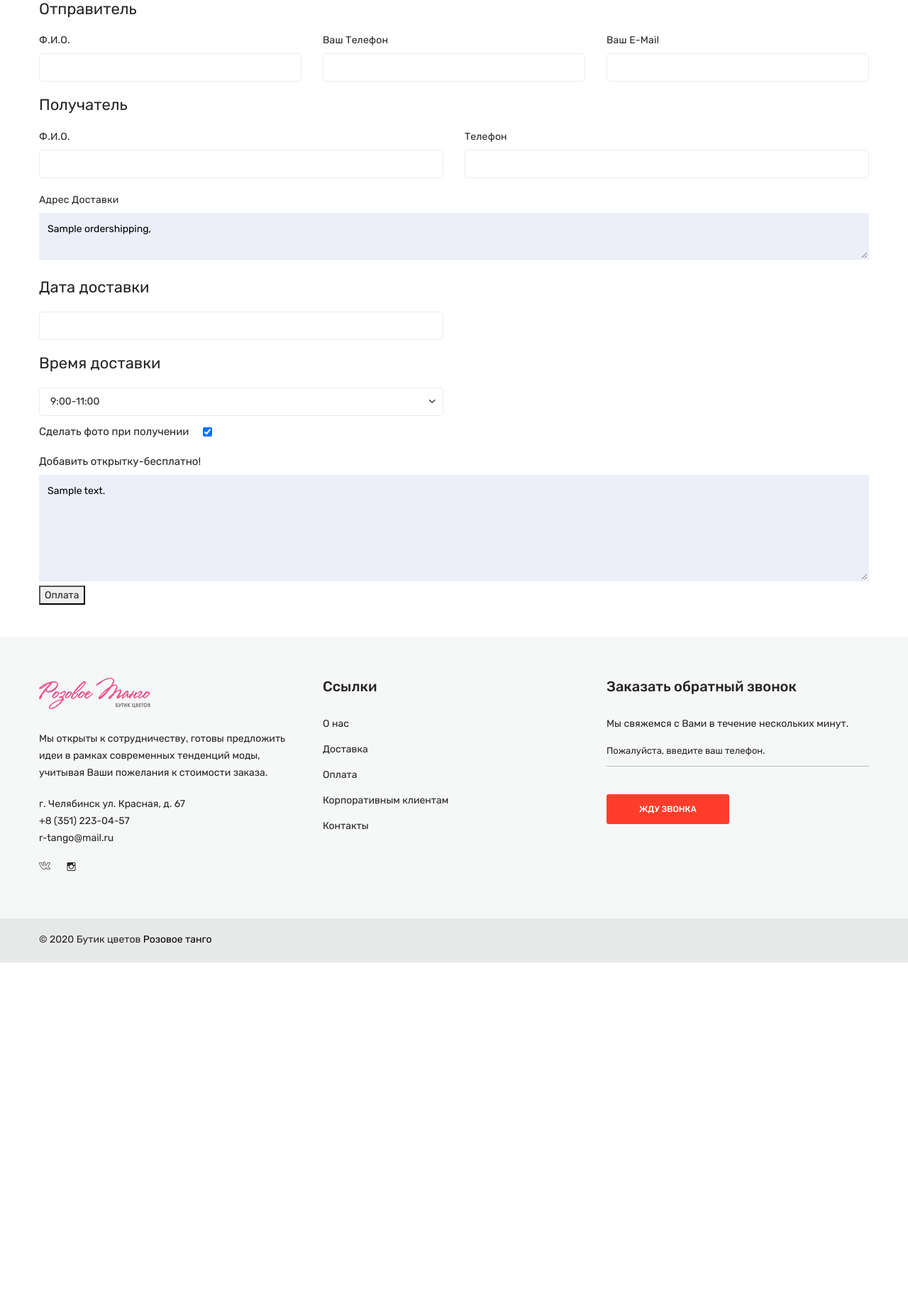
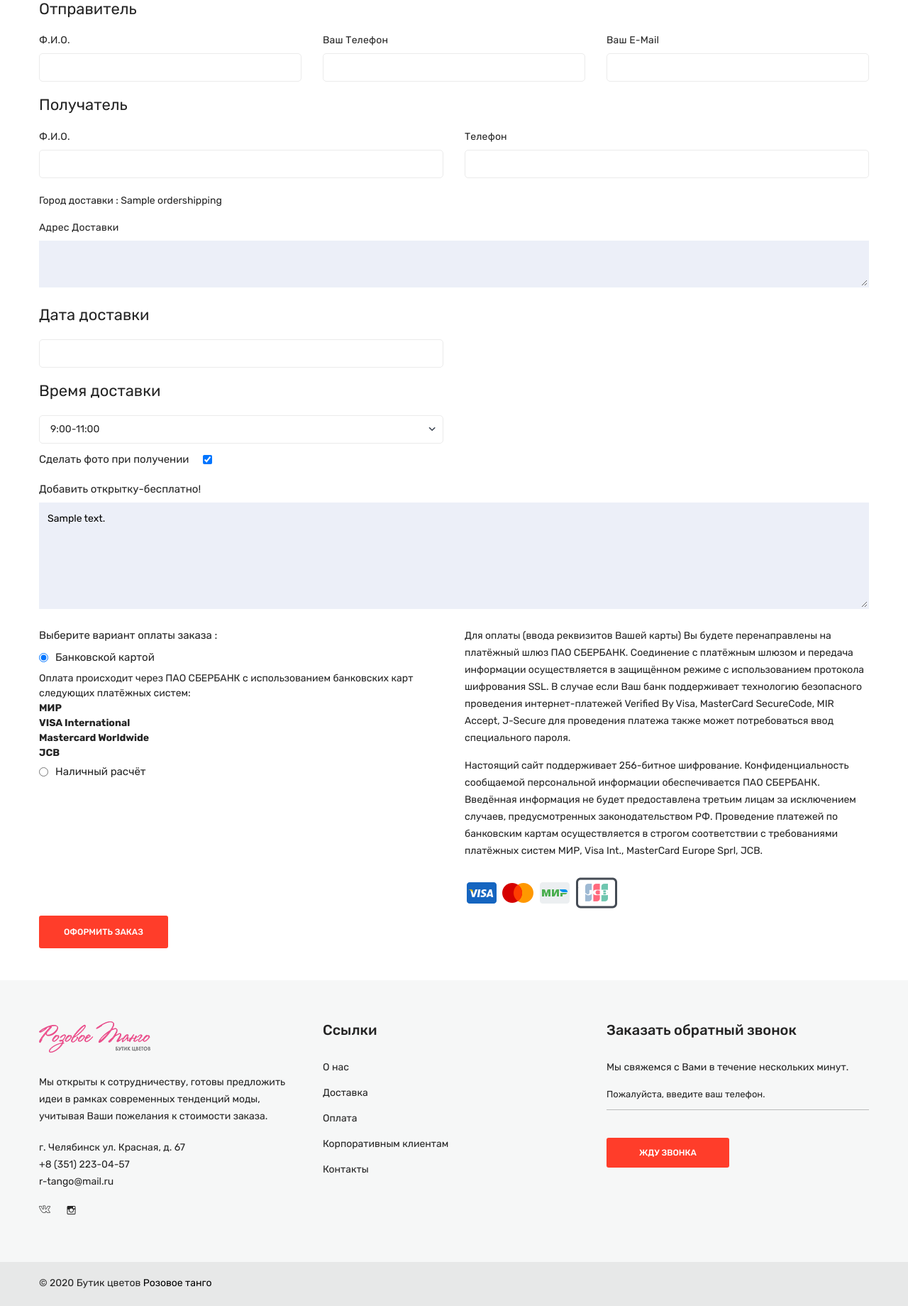
Before and after one commit to ddnnss/rtango, a Django app: page /checkout/ in a window 1280 px wide. Shown: the part 272-2112 px from the top of the page at 71% size. Before the commit the page ends 1628 px from the top, so only its background shows below. Run offline with Django 3.2, Linux system fonts and the light colour scheme; a user stored in the database is signed in; tables that the repository leaves empty hold one stand-in row (values such as "Sample post"); grey boxes marked "Sample" are stand-in pictures; parts of the project's set-up code (start-up, migrations or seed data) failed here and were passed over; some libraries are stand-ins or nearby versions; some web fonts are replaced.

Commit message:
add sber payments

```diff
--- a/order/models.py
+++ b/order/models.py
@@ -80,6 +80,7 @@ class Order(models.Model):
     order_code = models.CharField('Код заказа', max_length=10, blank=True, null=True)
     is_complete = models.BooleanField('Заказ выполнен ?', default=False)
     is_payd = models.BooleanField('Заказ оплачен ?', default=False)
+    sber_orderId = models.CharField(max_length=255, blank=True, null=True)
     created_at = models.DateTimeField(auto_now_add=True)
     updated_at = models.DateTimeField(auto_now=True)
 
--- a/page/urls.py
+++ b/page/urls.py
@@ -37,6 +37,8 @@ urlpatterns = [
     path('sitemap.xml', views.sitemap, name='sitemap'),
     path('payment/', views.payment, name='payment'),
     path('delivery/', views.delivery, name='delivery'),
+    path('sber_success/', views.sber_success, name='sber_success'),
+    path('sber_fail/', views.sber_fail, name='sber_fail'),
     # path('login/', views.login, name='login'),
     # path('logout/', views.logout_page, name='logout'),
     # path('profile/<nickname_req>', views.profile, name='profile'),
--- a/page/views.py
+++ b/page/views.py
@@ -3,7 +3,7 @@ import json
 from django.shortcuts import render
 from django.http import JsonResponse, HttpResponseRedirect, HttpResponse
 from django.views.decorators.csrf import csrf_exempt
-
+import requests
 from .models import *
 from item.models import *
 from django.core.paginator import Paginator, EmptyPage, PageNotAnInteger
@@ -69,6 +69,19 @@ def order(request, order_code):
         order=None
 
     if order:
+        if request.user.is_authenticated:
+            all_cart_items = Cart.objects.filter(client_id=request.user.id)
+        else:
+            s_key = request.session.session_key
+            guest = Guest.objects.get(session=s_key)
+            all_cart_items = Cart.objects.filter(guest=guest)
+        if all_cart_items:
+            for item in all_cart_items:
+                ItemsInOrder.objects.create(order_id=order.id, item_id=item.item.id, number=item.number,
+                                            current_price=item.item.price)
+                item.item.buys = item.item.buys + 1
+                item.item.save()
+            all_cart_items.delete()
         return render(request, 'page/order_complete.html', locals())
     else:
         raise Http404
@@ -353,9 +366,10 @@ def checkout(request):
             return HttpResponseRedirect('/order/{}'.format(new_order.order_code))
 
         if request.POST.get('form_type') == 'new_checkout':
-
+            print(request.POST)
             order_code = create_password()
             is_need_photo = False
+            payment = request.POST.get('payment')
             receiver_name = request.POST.get('receiver-name')
             receiver_phone = request.POST.get('receiver-phone')
             sender_name = request.POST.get('sender-name')
@@ -364,13 +378,14 @@ def checkout(request):
             order_date = request.POST.get('order-date')
             order_time = request.POST.get('order-time')
             receiver_address = request.POST.get('receiver-address')
-            is_need_phono = request.POST.get('order-photo')
-            if is_need_phono:
+            is_need_photo = request.POST.get('order-photo')
+            if is_need_photo:
                 is_need_photo = True
             card_text = request.POST.get('order-card')
 
 
             shipping = request.POST.get('shipping')
+
 
             order = Order.objects.create(order_code=order_code,
                                          receiver_name=receiver_name,
@@ -384,28 +399,70 @@ def checkout(request):
                                         card_text = card_text,
                                          receiver_address=receiver_address,
                                          shipping_id=shipping)
-            if request.user.is_authenticated:
-                all_cart_items = Cart.objects.filter(client_id=request.user.id)
-            else:
-                s_key = request.session.session_key
-                guest = Guest.objects.get(session=s_key)
-                all_cart_items = Cart.objects.filter(guest=guest)
-            for item in all_cart_items:
-                ItemsInOrder.objects.create(order_id=order.id, item_id=item.item.id, number=item.number,
-                                            current_price=item.item.price)
-                item.item.buys = item.item.buys + 1
-                item.item.save()
-            all_cart_items.delete()
+
             # request.user.used_promo = None
             # request.user.save()
             new_order = Order.objects.get(id=order.id)
+            shipping_town = OrderShipping.objects.get(id=shipping)
+            shipping_price = shipping_town.price
+            if shipping_town.isFree:
+                if new_order.total_price >= shipping_town.freePrice:
+                    shipping_price = 0
+            # if request.user.is_authenticated:
+            #     all_cart_items = Cart.objects.filter(client_id=request.user.id)
+            # else:
+            #     s_key = request.session.session_key
+            #     guest = Guest.objects.get(session=s_key)
+            #     all_cart_items = Cart.objects.filter(guest=guest)
+            # for item in all_cart_items:
+            #     ItemsInOrder.objects.create(order_id=order.id, item_id=item.item.id, number=item.number,
+            #                                 current_price=item.item.price)
+            #     item.item.buys = item.item.buys + 1
+            #     item.item.save()
+            # all_cart_items.delete()
             msg_html = render_to_string('email/new_order.html', {'order': new_order})
             if sender_email:
                 send_mail('Заказ успешно размещен', None, 'info@r-tango.ru', [sender_email],
                           fail_silently=False, html_message=msg_html)
             send_mail('Новый заказ', None, 'norply@r-tango.ru', [settings.SEND_TO],
                       fail_silently=False, html_message=msg_html)
-            return HttpResponseRedirect('/order/{}'.format(new_order.order_code))
+            if payment == 'nal':
+
+                return HttpResponseRedirect('/order/{}'.format(new_order.order_code))
+            elif payment =='sber':
+                print('sber payment')
+                response = requests.get('https://3dsec.sberbank.ru/payment/rest/register.do?'
+                                        'amount={}00&'
+                                        'currency=643&'
+                                        'language=ru&'
+                                        'orderNumber={}&'
+                                        'description=Оплата заказа {}. Стоимость доствки {}&'
+                                        'password={}&'
+                                        'userName={}&'
+                                        'returnUrl={}&'
+                                        'failUrl={}&'
+                                        'pageView=DESKTOP&sessionTimeoutSecs=1200'.format(new_order.total_price + shipping_price,
+                                                                                          shipping_price,
+                                                                                          new_order.order_code,
+                                                                                          new_order.order_code,
+                                                                                          settings.SBER_PASSWORD,
+                                                                                          settings.SBER_LOGIN,
+                                                                                          settings.SBER_SUCCESS_URL,
+                                                                                          settings.SBER_FAIL_URL), )
+                response_data = json.loads(response.content)
+
+
+                try:
+                    orderId = response_data['orderId']
+                    print('orderId',orderId)
+                    new_order.sber_orderId = orderId
+                    new_order.save()
+                    print('formUrl',response_data['formUrl'])
+                    return HttpResponseRedirect(response_data['formUrl'])
+                except:
+                    print('error')
+
+
 
 
 
@@ -631,3 +688,15 @@ def one_click(request):
     if request.POST.get('form_type') == 'callback':
         Callback.objects.create(name=request.POST.get('name'), phone=request.POST.get('phone'))
     return HttpResponseRedirect(request.META.get('HTTP_REFERER'))
+
+
+
+def sber_success(request):
+    sber_orderId = request.GET.get('orderId')
+    order = Order.objects.get(sber_orderId=sber_orderId)
+    order.is_payd = True
+    order.save()
+    return HttpResponseRedirect('/order/{}'.format(order.order_code))
+
+def sber_fail(request):
+    pass
--- a/rtango/settings.py
+++ b/rtango/settings.py
@@ -39,6 +39,8 @@ INSTALLED_APPS = [
     'cart',
     'ckeditor',
 ]
+
+
 
 MIDDLEWARE = [
     'django.middleware.security.SecurityMiddleware',
--- a/templates/page/checkout.html
+++ b/templates/page/checkout.html
@@ -55,8 +55,10 @@
                         </div>
                         <div class="col-lg-12 col-md-6">
                             <div class="billing-info">
+                                {% if town %} <p>Город доставки : {{ town }}</p>  {% endif %}
                                 <label>Адрес доставки</label>
-                                    <textarea name="receiver-address" required >{% if town %}{{ town }}, {% endif %}</textarea>
+
+                                <textarea name="receiver-address" required ></textarea>
                             </div>
                         </div>
 
@@ -91,7 +93,7 @@
                         </div>
                     </div>
 
-                        <div class="row">
+                    <div class="row mb-20">
                         <div class="col-lg-12 col-md-6">
                             <div class="billing-select">
                                 <label>Добавить открытку-бесплатно!</label>
@@ -100,9 +102,45 @@
                         </div>
 
                     </div>
+                    <div class="row">
+                        <div class="col-lg-6 col-md-6">
+
+                                <label >Выберите вариант оплаты заказа :</label>
+                                <div class="single-ship">
+                                    <input type="radio" id="payment_card" checked="" value="sber" name="payment">
+                                    <label for="payment_card">Банковской картой</label>
+                                    <div class=""> Оплата происходит через ПАО СБЕРБАНК с использованием банковских карт следующих платёжных систем:<br>
+                                        <b>МИР</b><br>
+                                        <b>VISA International</b><br>
+                                        <b>Mastercard Worldwide</b><br>
+                                        <b>JCB</b></div>
+                                </div>
+                                <div class="single-ship">
+                                    <input id="payment_nal" type="radio" value="nal" name="payment">
+                                    <label for="payment_nal">Наличный расчёт</label>
+                                    <div class=""></div>
+
+                                </div>
+
+
+                        </div>
+  <div class="col-lg-6 col-md-6">
+                                <p>Для оплаты (ввода реквизитов Вашей карты) Вы будете перенаправлены на платёжный шлюз ПАО СБЕРБАНК. Соединение с платёжным шлюзом и передача информации осуществляется в защищённом режиме с использованием протокола шифрования SSL. В случае если Ваш банк поддерживает технологию безопасного проведения интернет-платежей Verified By Visa, MasterCard SecureCode, MIR Accept, J-Secure для проведения платежа также может потребоваться ввод специального пароля.</p>
+
+                                <p>Настоящий сайт поддерживает 256-битное шифрование. Конфиденциальность сообщаемой персональной информации обеспечивается ПАО СБЕРБАНК. Введённая информация не будет предоставлена третьим лицам за исключением случаев, предусмотренных законодательством РФ. Проведение платежей по банковским картам осуществляется в строгом соответствии с требованиями платёжных систем МИР, Visa Int., MasterCard Europe Sprl, JCB.</p>
+                                <div class="">
+                                    <img src="{% static 'images/visa.png' %}" alt="">
+                                     <img src="{% static 'images/mc.png' %}" alt="">
+                                     <img src="{% static 'images/mir.png' %}" alt="">
+                                     <img src="{% static 'images/jcb.png' %}" alt="">
+                                </div>
+                            </div>
+                    </div>
                     <input type="hidden" name="form_type" value="new_checkout">
                     <input type="hidden" name="shipping" value="{{ sessionTemp.delivery }}">
-                        <button type="submit">Оплата</button>
+                    <div class="billing-btn">
+                                                            <button type="submit" style="background: #ff3d2a; color: #ffffff">Оформить заказ</button>
+                                                        </div>
                 </form>
 
             </div>
```
Also changed, not shown: sber.py (added, +25 -0 lines), templates/page/order_complete.html (+6 -1 lines), order/migrations/0009_order_sber_orderid.py (added), static/images/jcb.png (added), static/images/mc.png (added), static/images/mir.png (added), static/images/visa.png (added). Lines whose indentation alone changed are shown as unchanged.
